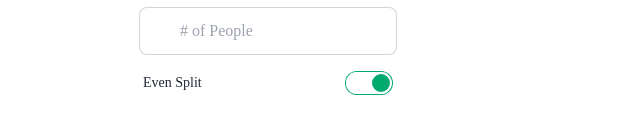
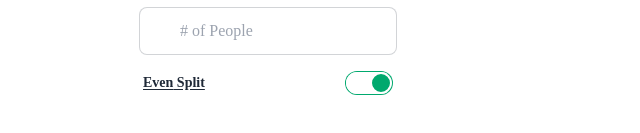
Before and after one commit to brennacodes/bill-split-for-venmo, a SvelteKit app: page / in a window 1280 px wide. Shown: the part 357-490 px from the top of the page, without its empty margins (0-640 px from the left). Built offline with nearby package versions, Linux system fonts and the light colour scheme; some icons are missing.

Commit message:
Format split toggle text

```diff
--- a/src/routes/+page.svelte
+++ b/src/routes/+page.svelte
@@ -109,8 +109,8 @@
       </label>
 
       <div class="form-control">
-        <label class="label cursor-pointer">
-          <span class="label-text">{splitType} Split</span>
+        <label class="label cursor-pointer flex justify-between items-center">
+          <h2 class="label-text m-0 underline underline-offset-2">{splitType} Split</h2>
           <input type="checkbox" class="toggle toggle-success" name="splitType" on:click={updateSplitType} bind:checked={checked}/>
         </label>
       </div>
```
